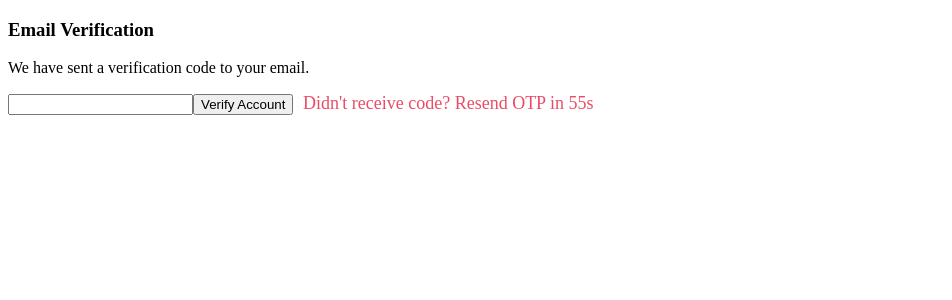
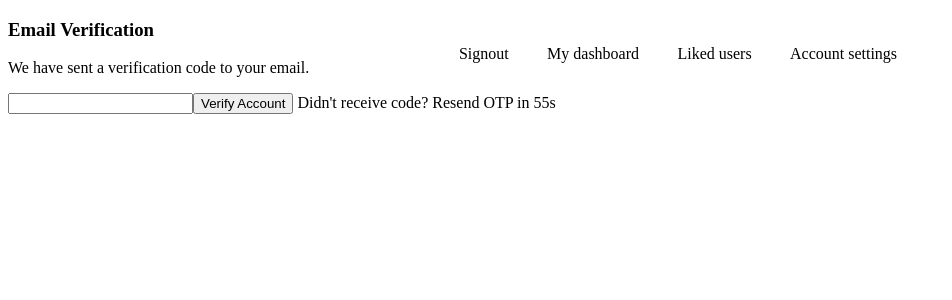
Before and after one commit to AdventureConnect/web-app-adventure-connect, a React app: page /otp in a window 1280 px wide. Shown: the top 300 px of the page, without its empty margins (0-952 px from the left). Built offline with nearby package versions, Linux system fonts and the light colour scheme.

Commit message:
navbar functionality, unstyled

```diff
--- a/client/App.jsx
+++ b/client/App.jsx
@@ -10,10 +10,12 @@ import ChangePassword from "./components/ChangePassword.jsx";
 import Dashboard from "./components/Dashboard.jsx";
 import ImageUpload from "./components/ImageUpload.jsx";
 import OTP from "./components/OTP.jsx";
+import LikedUsers from "./components/LikedUsers.jsx";
 export const RecoveryContext = createContext();
 import Header from "./components/Header.jsx";
 import Matches from "./components/Matches.jsx";
 import "./styles.css";
+import NavBar from "./components/NavBar/NavBar.jsx";
 
 const App = () => {
   const [email, setEmail] = useState("");
@@ -36,12 +38,14 @@ const App = () => {
               path="*"
               element={<div>404 Error. This page was not found</div>}
             />
+            <Route path="/likedusers" element={<LikedUsers/>}/>
             <Route path="/userspecific" element={<UserSpecific />} />
             <Route path="/imageupload" element={<ImageUpload />} />
             <Route path="/otp" element={<OTP />} />
           </Routes>
         </BrowserRouter>
       </RecoveryContext.Provider>
+      <NavBar/>
     </div>
   );
 };
--- /dev/null
+++ b/client/components/LikedUsers.jsx
@@ -0,0 +1,13 @@
+import React from 'react';
+import { BrowserRouter, Route, Routes } from "react-router-dom";
+import { Navigate } from "react-router-dom";
+
+const LikedUsers = () => {
+    return (
+        <div>
+            Here are the users that have liked you:
+        </div>
+    )
+}
+
+export default LikedUsers;
--- /dev/null
+++ b/client/components/NavBar/HamburgerNav.jsx
@@ -0,0 +1,15 @@
+import React from 'react';
+import { BrowserRouter, Route, Routes } from "react-router-dom";
+import { Navigate } from "react-router-dom";
+import NavLinks from "./NavLinks";
+import './NavBar.css';
+
+const HamburgerNav = () => {
+    return (
+        <nav className="HamburgerNav">
+        <NavLinks/>
+        </nav>
+    )
+}
+
+export default HamburgerNav;
--- /dev/null
+++ b/client/components/NavBar/NavBar.css
@@ -0,0 +1,29 @@
+.Navigation {
+    display: flex;
+    justify-content: center;
+    align-items: center;
+    position: fixed;
+    top: 0;
+    width: 100%;
+    z-index: 100;
+    padding: 10px;
+
+
+}
+.Navigation nav ul li {
+    display: inline-block;
+    margin: 1.5vw;
+}
+
+.Navigation nav ul li a {
+    text-decoration: none;
+    color: black;
+}
+
+.Navigation a:hover {
+    border-bottom: 5 px solid #8c1cd1
+}
+
+.Navigation .HamburgerNav {
+    display: none;
+}
--- /dev/null
+++ b/client/components/NavBar/NavBar.jsx
@@ -0,0 +1,19 @@
+import React from 'react';
+import { BrowserRouter, Route, Routes } from "react-router-dom";
+import { Navigate } from "react-router-dom";
+import NavLinks from "./NavLinks";
+import HamburgerNav from './HamburgerNav';
+import Navigation from "./Navigation";
+import './NavBar.css'
+
+
+const NavBar = () => {
+    return (
+        <div className="Navigation">
+            <Navigation/>
+            <HamburgerNav/>
+        </div>
+    )
+}
+
+export default NavBar;
--- /dev/null
+++ b/client/components/NavBar/NavLinks.jsx
@@ -0,0 +1,24 @@
+import React from 'react';
+import { BrowserRouter, Route, Routes } from "react-router-dom";
+import { Navigate } from "react-router-dom";
+
+const NavLinks = () => {
+    return (
+        <ul>
+        <li>
+            <a href="/">Signout</a>
+        </li>
+        <li>
+            <a href="/dashboard">My dashboard</a>
+        </li>
+        <li>
+            <a href="/likedusers">Liked users</a>
+        </li>
+        <li>
+            <a href="/settings">Account settings</a>
+        </li>
+    </ul>
+    )
+}
+
+export default NavLinks;
--- /dev/null
+++ b/client/components/NavBar/Navigation.jsx
@@ -0,0 +1,16 @@
+import React from 'react';
+import { BrowserRouter, Route, Routes } from "react-router-dom";
+import { Navigate } from "react-router-dom";
+import NavLinks from "./NavLinks";
+import './NavBar.css';
+import NavBar from './NavBar';
+
+const Navigation = () => {
+    return (
+        <nav className="Navigation">
+      <NavLinks/>
+      </nav>
+    )
+}
+
+export default Navigation;
--- a/client/styles.css
+++ b/client/styles.css
@@ -1,16 +1,16 @@
-ul {
+/* ul {
   border-right: blue solid 2px;
   width: 300px;
   height: 900px;
   list-style: none;
-}
+} */
 
-li, a {
+/* li, a {
   color: rgba(228, 26, 60, 0.781);
   text-decoration: none;
   padding: 5px;
   font-size: large;
-}
+} */
 
 #bio {
   size: 40;
```
